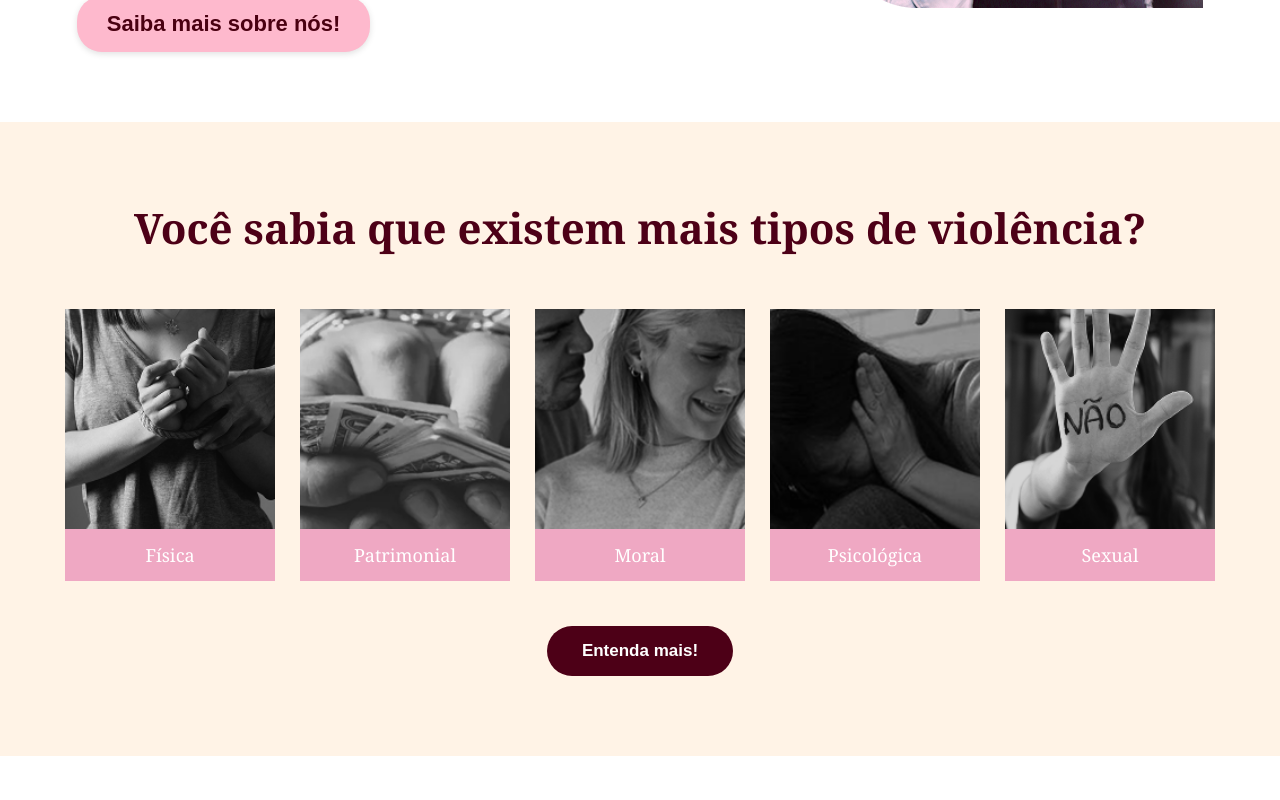
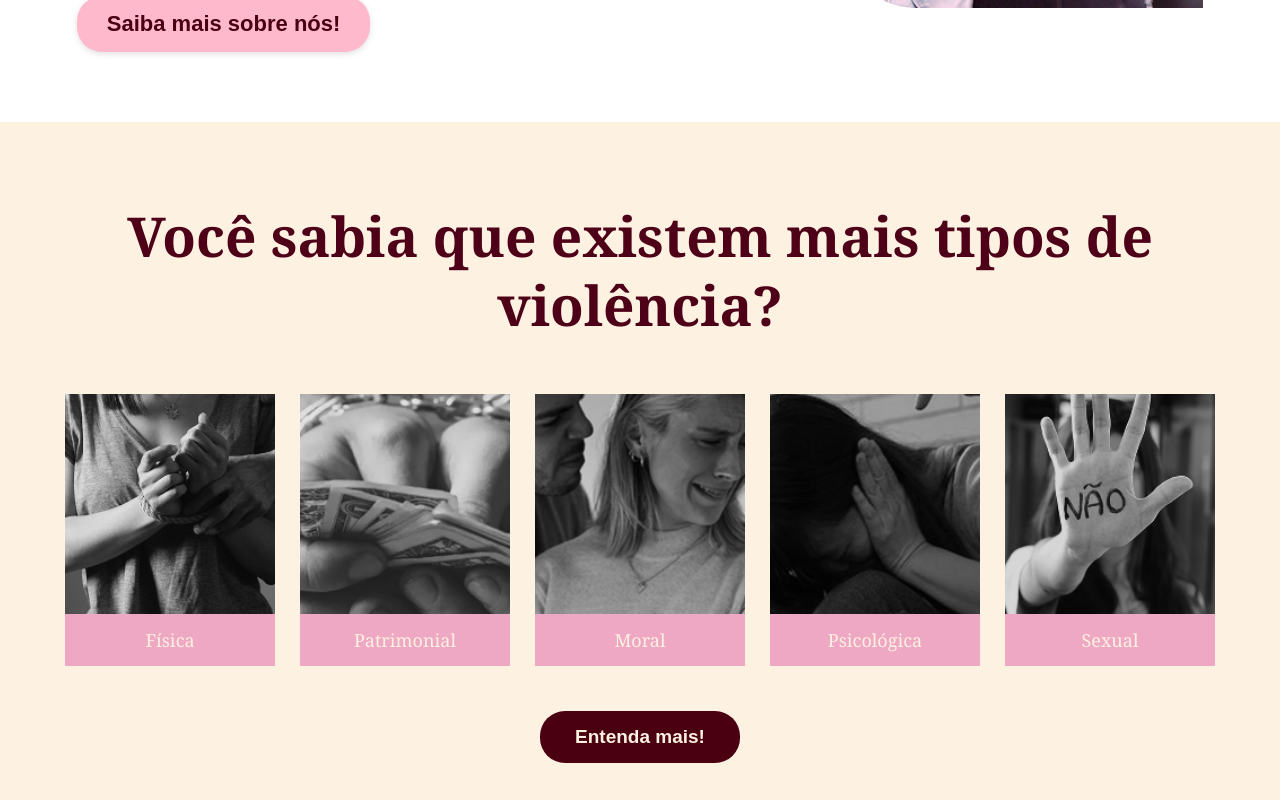
Before and after one commit to karinycapanema/AcolhEla, a Vue app: page / in a window 1280 px wide. Shown: the part 1100-1900 px from the top of the page. Built offline with nearby package versions, Linux system fonts and the light colour scheme.

Commit message:
Ajustes CSS section tipos

```diff
--- a/src/components/home/TiposViolenciaSection.vue
+++ b/src/components/home/TiposViolenciaSection.vue
@@ -5,7 +5,6 @@
 
     <div class="cards-violencia">
 
-      <!-- Física -->
       <div class="card-violencia">
         <img
           src="/img/fisica.png"
@@ -17,7 +16,6 @@
         </div>
       </div>
 
-      <!-- Patrimonial -->
       <div class="card-violencia">
         <img
           src="/img/patrimonial.png"
@@ -29,7 +27,6 @@
         </div>
       </div>
 
-      <!-- Moral -->
       <div class="card-violencia">
         <img
           src="/img/moral.png"
@@ -41,7 +38,6 @@
         </div>
       </div>
 
-      <!-- Psicológica -->
       <div class="card-violencia">
         <img
           src="/img/psicologica.png"
@@ -53,7 +49,7 @@
         </div>
       </div>
 
-      <!-- Sexual -->
+
       <div class="card-violencia">
         <img
           src="/img/sexual.png"
@@ -83,13 +79,8 @@
 .tipos-violencia {
   width: 100%;
   padding: 80px 40px;
-  background-color: #fff3e6;
+  background-color: #FDF1E2;
 }
-
-
-/* =========================
-   TÍTULO
-   ========================= */
 
 .tipos-violencia h2 {
   margin: 0 auto 55px;
@@ -102,17 +93,12 @@
 
   font-family: Georgia, "Times New Roman", serif;
 
-  font-size: 42px;
+  font-size: 55px;
 
   font-weight: bold;
 
   line-height: 1.25;
 }
-
-
-/* =========================
-   CARDS
-   ========================= */
 
 .cards-violencia {
   width: 100%;
@@ -129,15 +115,10 @@
   gap: 25px;
 }
 
-
-/* =========================
-   CARD INDIVIDUAL
-   ========================= */
-
 .card-violencia {
   width: 210px;
 
-  background-color: white;
+  background-color: #FDF1E2;
 
   overflow: hidden;
 
@@ -149,10 +130,6 @@
 }
 
 
-/* =========================
-   IMAGEM
-   ========================= */
-
 .card-violencia img {
   display: block;
 
@@ -162,11 +139,6 @@
 
   object-fit: cover;
 }
-
-
-/* =========================
-   NOME
-   ========================= */
 
 .nome-violencia {
   width: 100%;
@@ -181,7 +153,7 @@
 
   background-color: #efa8c3;
 
-  color: white;
+  color: #FDF1E2;
 
   font-family: Georgia, "Times New Roman", serif;
 
@@ -190,10 +162,6 @@
   text-align: center;
 }
 
-
-/* =========================
-   BOTÃO
-   ========================= */
 
 .botao-violencia {
   display: block;
@@ -204,15 +172,15 @@
 
   padding: 15px 35px;
 
-  background-color: #4d0017;
+  background-color: #4A0011;
 
-  color: white;
+  color: #FDF1E2;
 
   border-radius: 25px;
 
   font-family: Arial, sans-serif;
 
-  font-size: 17px;
+  font-size: 19px;
 
   font-weight: 600;
 
@@ -225,10 +193,6 @@
   transform: scale(1.05);
 }
 
-
-/* =========================
-   TABLET
-   ========================= */
 
 @media (max-width: 1100px) {
 
```
